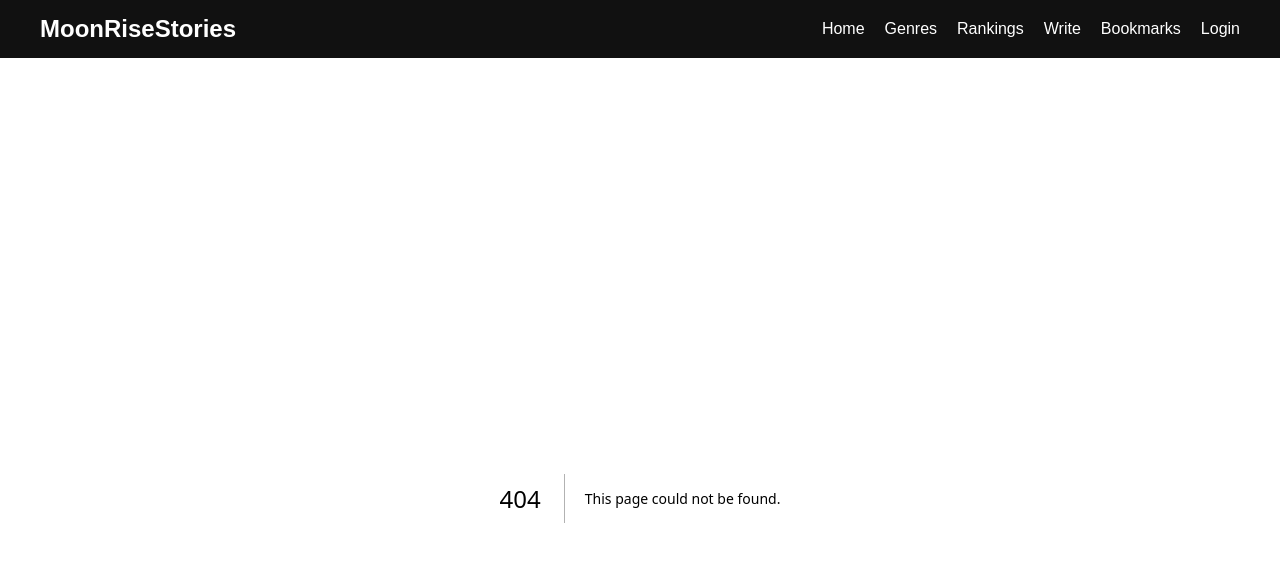
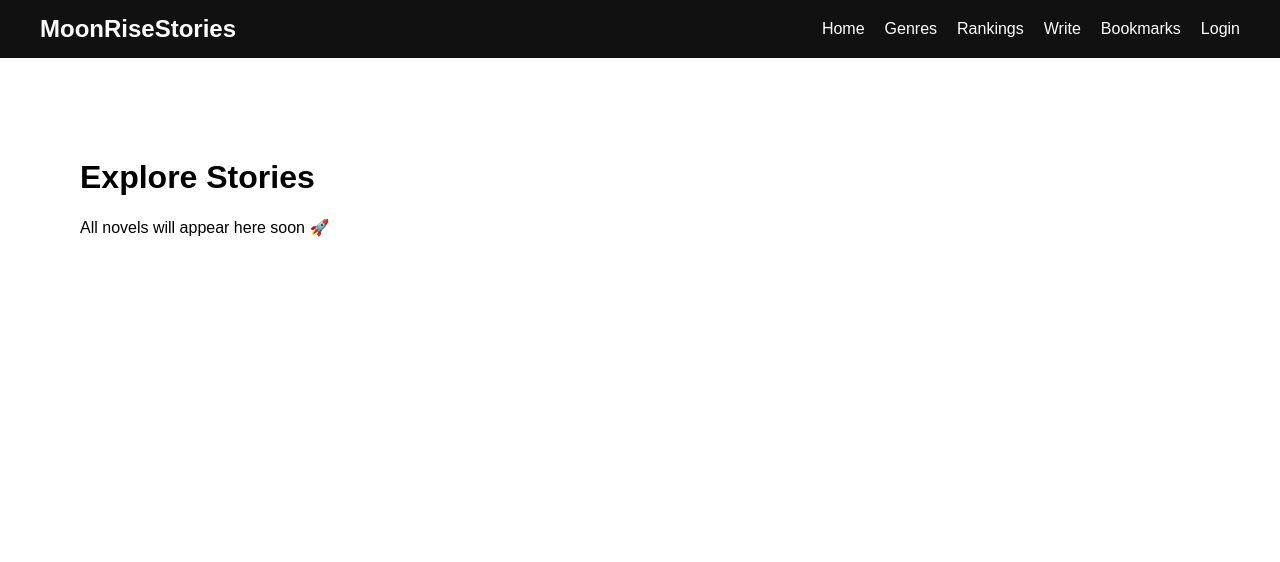
Before and after one commit to moonrisestories/moonrisestories, a Next.js app: page /novel in a window 1280 px wide. Before the commit this address had no page. Shown: the top 562 px of the page. Built offline with nearby package versions, Linux system fonts and the light colour scheme.

Commit message:
create novel page

```diff
--- /dev/null
+++ b/app/novel/page.tsx
@@ -0,0 +1,8 @@
+export default function NovelPage() {
+  return (
+    <main style={{ padding: "40px" }}>
+      <h1>Explore Stories</h1>
+      <p>All novels will appear here soon 🚀</p>
+    </main>
+  );
+}
```
